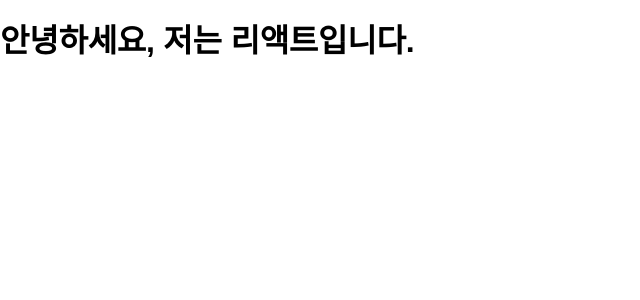
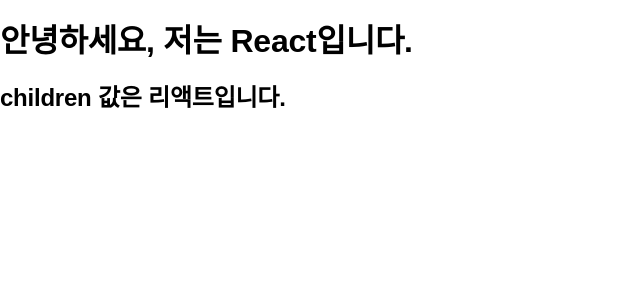
Before and after one commit to minji4252/react-basic, a React (Create React App) app: page / in a window 1280 px wide. Shown: the top 300 px of the page, without its empty margins (0-640 px from the left). Built offline with nearby package versions, Linux system fonts and the light colour scheme.

Commit message:
docs: 컴포넌트

```diff
--- a/src/App.js
+++ b/src/App.js
@@ -1,7 +1,7 @@
 import Main from "./Main";
 
 function App() {
-  return <Main title="리액트" />;
+  return <Main title="React">리액트</Main>; //main안에 문자적으면 children의 값이 업데이트됨
 }
 
 export default App;
--- a/src/Main.js
+++ b/src/Main.js
@@ -1,12 +1,17 @@
 import React, { Component } from "react";
 import "./react.css";
 
-const Main = props => {
+const Main = ({ title, children }) => {
   return (
     <div>
-      <h1>안녕하세요, 저는 {props.title}입니다.</h1>
+      <h1>안녕하세요, 저는 {title}입니다.</h1>
+      <h2>children 값은 {children}입니다.</h2>
     </div>
   );
 };
 
+Main.defaultProps = {
+  title: "기본 이름",
+};
+
 export default Main;
```
Also changed, not shown: 1 other file (tests, documents, lock files or other folders).
